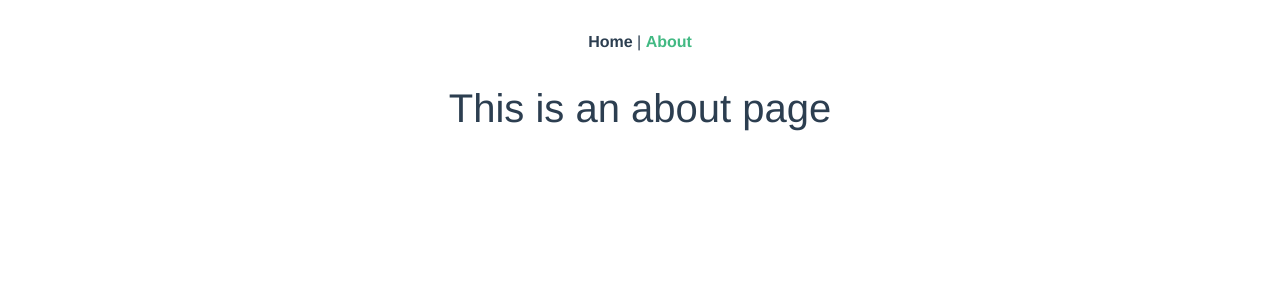
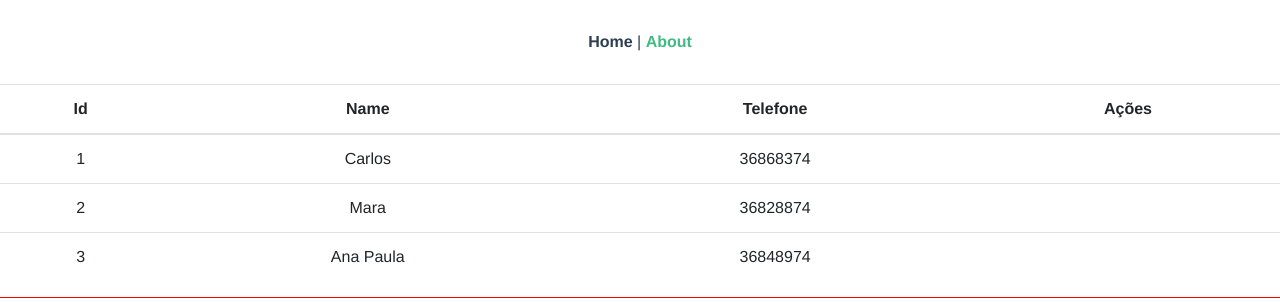
Before and after one commit to carlosaw/app, a Vue app: page /about in a window 1280 px wide. Shown: the top 302 px of the page. Built offline with nearby package versions, Linux system fonts and the light colour scheme.

Commit message:
TableBootstrapVue

```diff
--- a/src/views/About.vue
+++ b/src/views/About.vue
@@ -1,6 +1,40 @@
 <template>
   <div class="about">
-    <h1>This is an about page</h1>
+    <b-table :items="items"></b-table>
   </div>
 
 </template>
+
+<script>
+export default {
+  data(){
+    return{
+      items:[
+        {
+          id:1,
+          name:'Carlos',
+          telefone: 36868374,
+          ações:''
+        },
+        {
+          id:2,
+          name:'Mara',
+          telefone: 36828874,
+          ações:''
+        },
+        {
+          id:3,
+          name:'Ana Paula',
+          telefone: 36848974,
+          ações:''
+        }
+      ]
+    }
+  }
+}
+</script>
+<style>
+  .about {
+    border-bottom:1px solid red
+  }
+</style>
```
